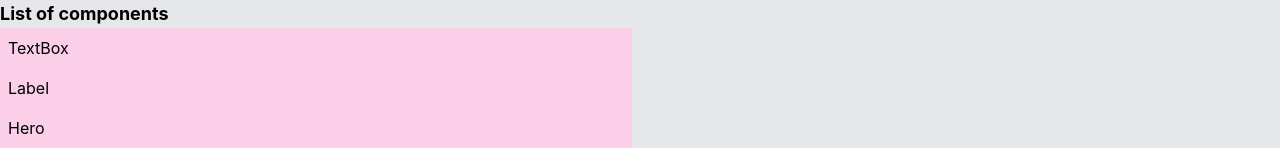
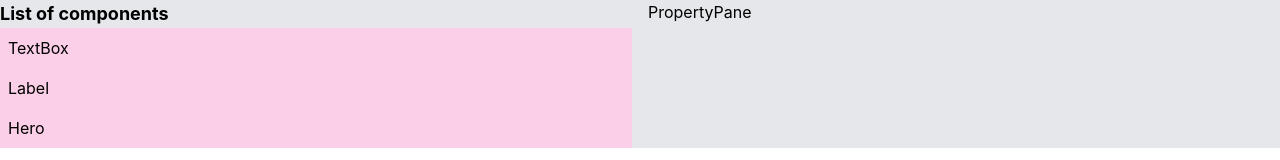
Before and after one commit to kalburgimanjunath/stackblitz-builder, a Next.js app: page / in a window 1280 px wide. Shown: the top 160 px of the page. Built offline with nearby package versions, Linux system fonts and the light colour scheme.

Commit message:
3 files modified, 1 added

```diff
--- a/components/CanvasArea.js
+++ b/components/CanvasArea.js
@@ -1,7 +1,8 @@
 import React, { useState } from 'react';
-import { Label, Hero, Input } from './';
+import { Label, Hero, Input, PropertyPane } from './';
 export default function CanvasArea({ listcomponents }) {
   // console.log(listcomponents);
+  const [selectedComponent, setSelectedComponent] = useState();
   function getComponent(type) {
     if (type == 'textbox') {
       return <Input />;
@@ -11,13 +12,22 @@ export default function CanvasArea({ listcomponents }) {
       return <Label />;
     }
   }
+
   return (
     <div>
       {listcomponents &&
         listcomponents.length > 0 &&
         listcomponents.map((item) => {
-          return <div>{getComponent(item.type)}</div>;
+          return (
+            <div
+              className="selectedcomponent hover:bg-red-200"
+              onClick={() => setSelectedComponent(item)}
+            >
+              {getComponent(item.type)}
+            </div>
+          );
         })}
+      <PropertyPane selectedComponent={selectedComponent} />
     </div>
   );
 }
--- a/components/Label/index.js
+++ b/components/Label/index.js
@@ -1,4 +1,4 @@
 import React, { useState } from 'react';
-export default function index() {
+export default function index({ text }) {
   return <div>Label</div>;
 }
--- a/components/index.js
+++ b/components/index.js
@@ -3,4 +3,5 @@ import CanvasArea from './CanvasArea';
 import Label from './Label';
 import Hero from './Hero';
 import Input from './Input';
-export { Sidebar, CanvasArea, Label, Hero, Input };
+import PropertyPane from './tools/PropertyPane';
+export { Sidebar, CanvasArea, Label, Hero, Input, PropertyPane };
--- /dev/null
+++ b/components/tools/PropertyPane.js
@@ -0,0 +1,4 @@
+import React, { useState } from 'react';
+export default function index({ selectedComponent }) {
+  return <div>PropertyPane</div>;
+}
```
